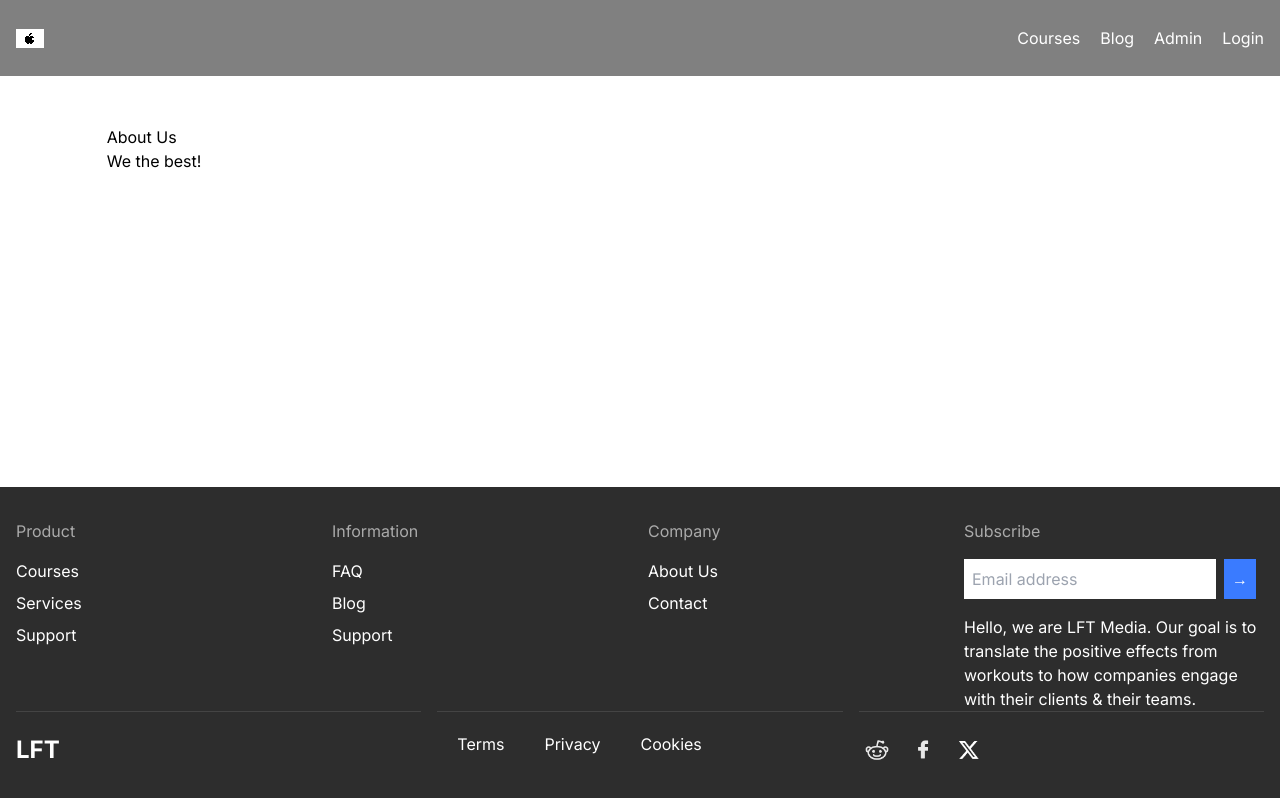
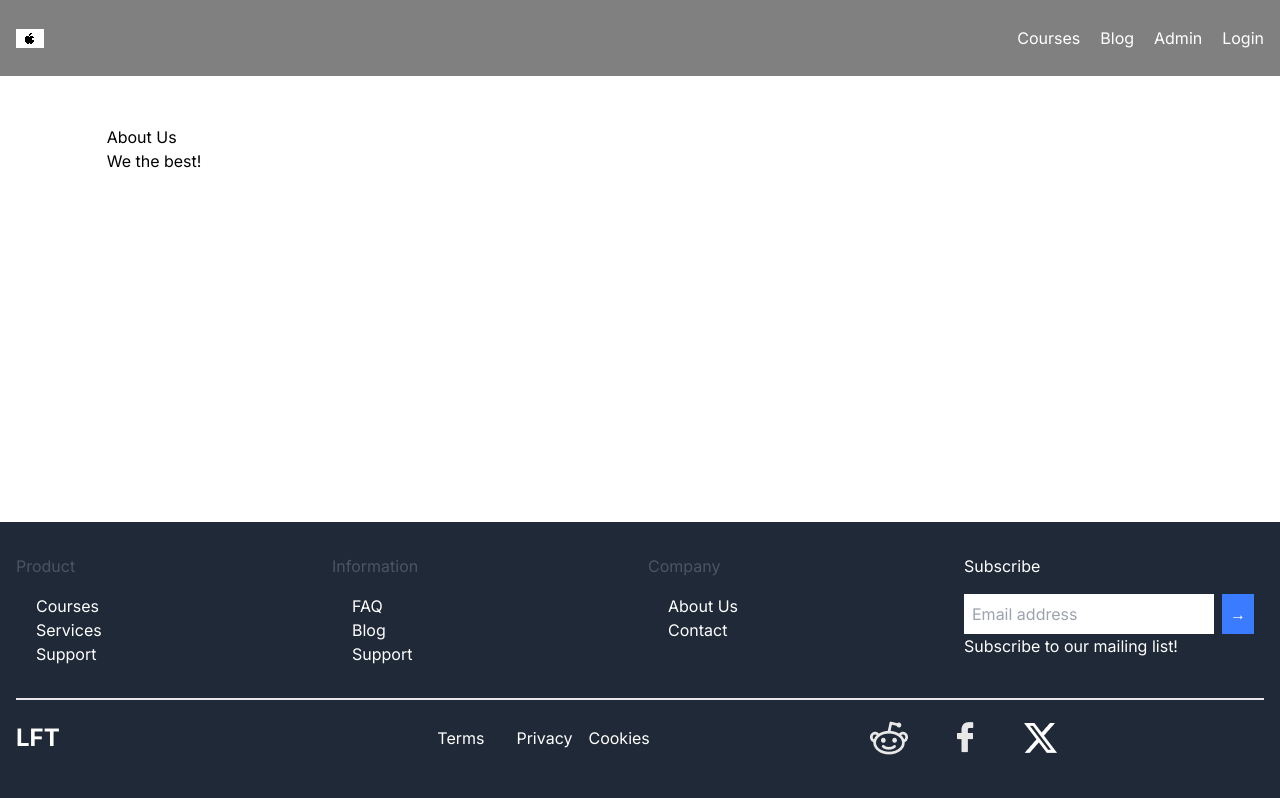
Before and after one commit to ma-xk/flask-next-ytp, a Next.js app: page /about in a window 1280 px wide. Built offline with nearby package versions, Linux system fonts and the light colour scheme.

Commit message:
footer fix (not done)

```diff
--- a/app/components/common/SubscribeForm.js
+++ b/app/components/common/SubscribeForm.js
@@ -10,16 +10,23 @@ const SubscribeForm = () => {
   }
 
   return (
-    <div className='footer-section subscribe-section'>
-      <h5>Subscribe</h5>
+    <div className='flex flex-col'>
+      <h5 className='mb-4'>Subscribe</h5>
       <form onSubmit={handleSubmit}>
-        <input type='email' placeholder='Email address' />
-        <button type='submit'>→</button>
+        <input
+          type='email'
+          placeholder='Email address'
+          className='p-2 border-none mr-2  text-black w-auto'
+        />
+        <button
+          type='submit'
+          className='bg-[#3a7bff] text-white p-2 cursor-pointer'
+        >
+          →
+        </button>
       </form>
       <p>
-        Hello, we are LFT Media. Our goal is to translate the positive
-        effects from workouts to how companies engage with their clients
-        & their teams.
+        Subscribe to our mailing list!
       </p>
     </div>
   );
--- a/app/components/global/Footer/Footer.js
+++ b/app/components/global/Footer/Footer.js
@@ -4,16 +4,15 @@ import reddit from '../../../assets/images/reddit.png';
 import twitter from '../../../assets/images/twitter.png';
 import facebook from '../../../assets/images/facebook.png';
 import SubscribeForm from '../../common/SubscribeForm';
-import './footer.css';
 
 const Footer = () => {
   return (
-    <footer className='footer'>
+    <footer className='bg-gray-800 text-white mt-auto py-8'>
       <div className='container mx-auto max-w-screen-xl px-4'>
-        <div className='grid grid-cols-1 sm:grid-cols-2 md:grid-cols-4 gap-4'>
+        <div className='grid grid-cols-1 sm:grid-cols-3 md:grid-cols-4 gap-4'>
           {/* Product Section */}
-          <div className='footer-section'>
-            <h5>Product</h5>
+          <div className='flex flex-col'>
+            <h5 className='text-gray-600 mb-4'>Product</h5>
             <ul>
               <li>
                 <Link href='/courses' className='link'>Courses</Link>
@@ -28,8 +27,8 @@ const Footer = () => {
           </div>
 
           {/* Information Section */}
-          <div className='footer-section'>
-            <h5>Information</h5>
+          <div className='flex flex-col'>
+            <h5 className='text-gray-600 mb-4'>Information</h5>
             <ul>
               <li>
                 <Link href='/faq' className='link'>FAQ</Link>
@@ -44,8 +43,8 @@ const Footer = () => {
           </div>
 
           {/* Company Section */}
-          <div className='footer-section'>
-            <h5>Company</h5>
+          <div className='flex flex-col'>
+            <h5 className='text-gray-600 mb-4'>Company</h5>
             <ul>
               <li>
                 <Link href='/about' className='link'>About Us</Link>
@@ -62,25 +61,24 @@ const Footer = () => {
       </div>
 
       {/* Bottom Section */}
-      <div className='container mx-auto max-w-screen-xl px-4'>
-        <div className='grid grid-cols-1 md:grid-cols-3 gap-4'>
+      <div className='container mx-auto max-w-screen-xl px-4 mt-8'>
+        <div className='grid grid-cols-1 md:grid-cols-3 gap-4 border-t-2 pt-2'>
           {/* Logo Section */}
-          <div className='footer-bottom'>
-            <div className='logo'>LFT</div>
+          <div className='flex items-center md:col-span-1'>
+            <div className='text-2xl font-bold'>LFT</div>
           </div>
 
           {/* Links Section */}
-          <div className='footer-bottom'>
-            <div className='footer-links'>
-              <Link className='footer-links-bottom' href='/terms'>Terms</Link>
-              <Link className='footer-links-bottom' href='/privacy'>Privacy</Link>
-              <Link className='footer-links-bottom' href='/cookies'>Cookies</Link>
+          <div className='flex items-center md:col-span-1'>
+            <div className='flex space-x-4'>
+              <Link href='/terms' className='text-white hover:text-yellow-500 md:ml-0 md:mr-4'>Terms</Link>
+              <Link href='/privacy' className='text-white hover:text-yellow-500 md:ml-0 md:mr-4'>Privacy</Link>
+              <Link href='/cookies' className='text-white hover:text-yellow-500 md:ml-0 md:mr-4'>Cookies</Link>
             </div>
           </div>
 
           {/* Social Section */}
-          <div className='footer-bottom'>
-            <div className='footer-social'>
+          <div className='flex items-center space-x-4 md:col-span-1'>
             <Link href='https://reddit.com'>
               <Image src={reddit} alt='Reddit Icon' />
             </Link>
@@ -93,7 +91,6 @@ const Footer = () => {
           </div>
         </div>
       </div>
-      </div>
     </footer>
   );
 };
```
Lines whose indentation alone changed are shown as unchanged.
